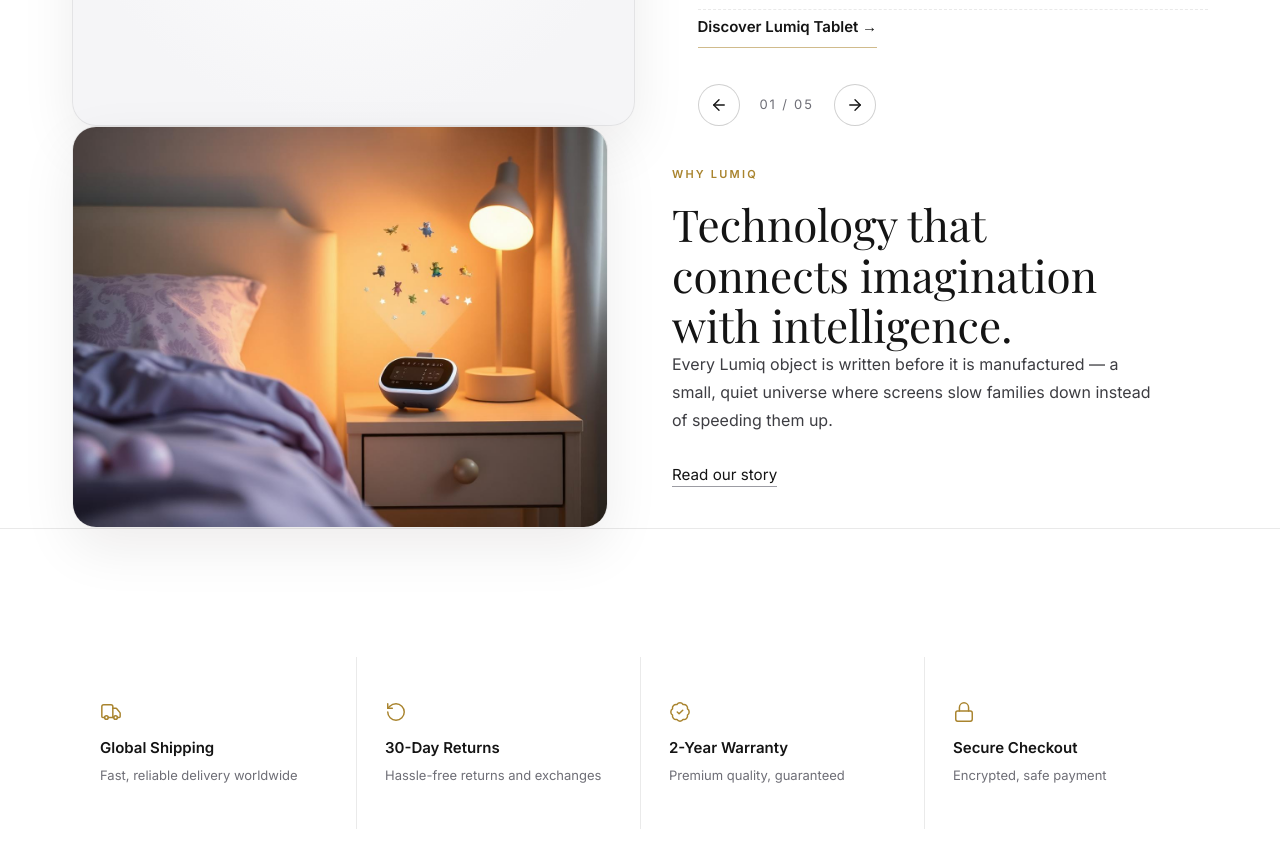
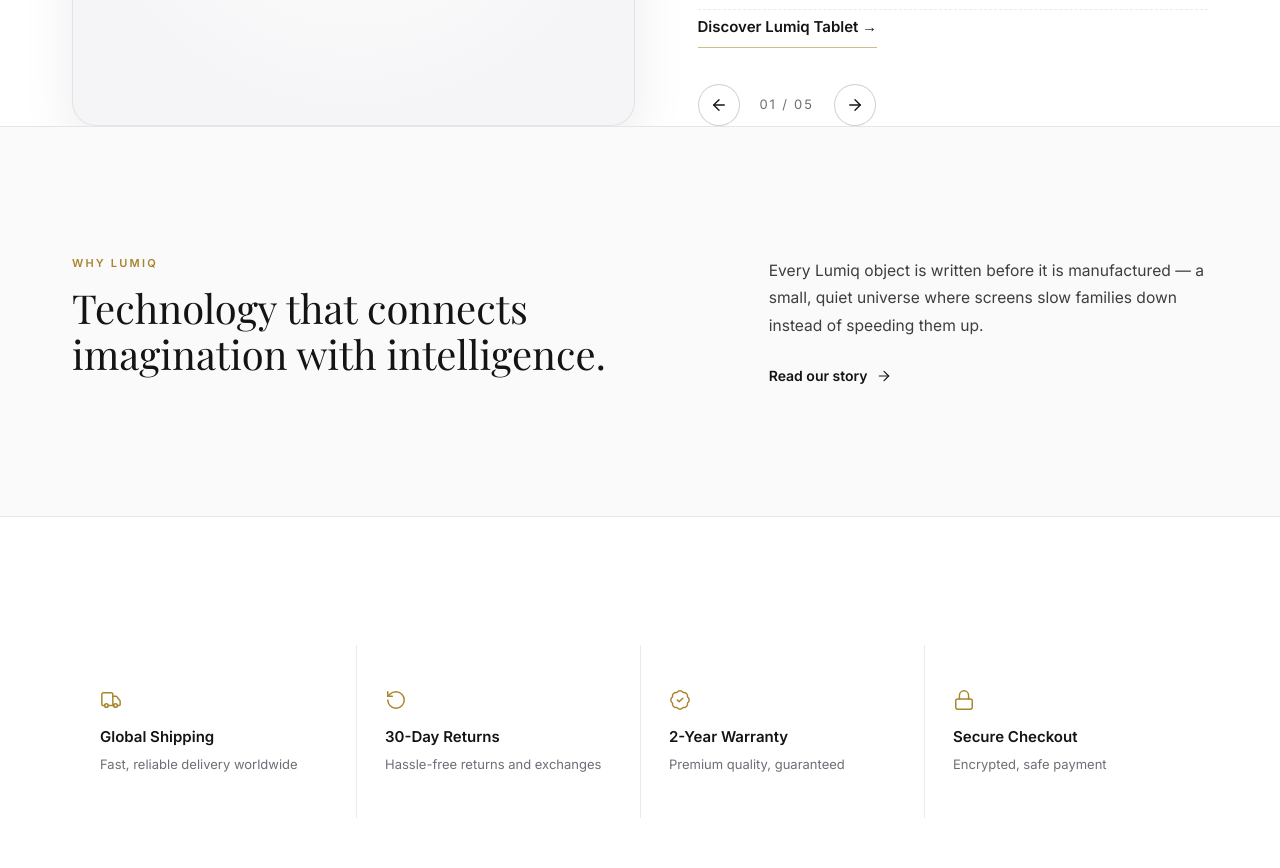
Before and after one commit to huangbai-AI/lumiqstudiovercel, a Next.js app: page /en/products in a window 1280 px wide. Shown: the part 1840-2708 px from the top of the page. Built offline with nearby package versions, Linux system fonts and the light colour scheme; a web font is replaced by a local one.

Commit message:
简化产品总览品牌故事引导区

```diff
--- a/components/ProductsShowcase.tsx
+++ b/components/ProductsShowcase.tsx
@@ -269,24 +269,20 @@
         </div>
       </section>
 
-      {/* Lifestyle */}
-      <section className="container prod-life reveal">
-        <div className="prod-life-media">
-          <Image
-            src="/pal-kid.jpg"
-            alt={t("lifeAlt")}
-            width={1200}
-            height={900}
-            sizes="(max-width: 960px) 100vw, 50vw"
-          />
-        </div>
-        <div className="prod-life-text">
-          <span className="prod-kicker">{t("why")}</span>
-          <h2 className="serif">{t("whyTitle")}</h2>
-          <p>{t("whyBody")}</p>
-          <Link href="/story" className="prod-ghost-link">
-            {t("story")}
-          </Link>
+      {/* Brand story invitation */}
+      <section className="prod-story-invite reveal">
+        <div className="container prod-story-invite-inner">
+          <div className="prod-story-invite-heading">
+            <span className="prod-kicker">{t("why")}</span>
+            <h2 className="serif">{t("whyTitle")}</h2>
+          </div>
+          <div className="prod-story-invite-copy">
+            <p>{t("whyBody")}</p>
+            <Link href="/story" className="prod-story-link">
+              <span>{t("story")}</span>
+              <ArrowRight size={16} strokeWidth={1.7} aria-hidden="true" />
+            </Link>
+          </div>
         </div>
       </section>
 
@@ -374,12 +370,16 @@
         .prod-stage-nav button:hover { background: var(--ink); color: #fff; border-color: var(--ink); }
         .prod-counter { font-size: 0.8125rem; letter-spacing: 0.14em; color: var(--ink-3); }
 
-        .prod-life { display: grid; grid-template-columns: 1fr 1fr; gap: 4rem; align-items: center; padding-top: 2rem; padding-bottom: 6rem; }
-        .prod-life-media { border-radius: 24px; overflow: hidden; border: 1px solid rgba(20,20,20,.08); aspect-ratio: 4 / 3; box-shadow: 0 20px 54px rgba(24,18,10,.08); }
-        .prod-life-media img { width: 100%; height: 100%; object-fit: cover; display: block; transition: transform 0.9s ease; }
-        .prod-life-media:hover img { transform: scale(1.04); }
-        .prod-life-text h2 { font-size: clamp(1.9rem, 3.5vw, 2.75rem); line-height: 1.14; margin: 0 0 1.25rem; }
-        .prod-life-text p { color: var(--ink-2); line-height: 1.75; max-width: 30rem; margin-bottom: 1.75rem; }
+        .prod-story-invite { border-top: 1px solid var(--border); background: var(--cream-2); }
+        .prod-story-invite-inner { display: grid; grid-template-columns: minmax(0, 1.15fr) minmax(18rem, .85fr); gap: clamp(3rem, 8vw, 7rem); align-items: start; padding-top: clamp(4rem, 7vw, 5.5rem); padding-bottom: clamp(4rem, 7vw, 5.5rem); }
+        .prod-story-invite .prod-kicker { margin-bottom: .8rem; }
+        .prod-story-invite-heading h2 { max-width: 36rem; font-size: clamp(1.85rem, 3.2vw, 2.5rem); line-height: 1.16; }
+        .prod-story-invite-copy p { color: var(--ink-2); font-size: .975rem; line-height: 1.75; margin: .15rem 0 1.5rem; }
+        .prod-story-link { display: inline-flex; align-items: center; gap: .55rem; color: var(--ink-2); font-size: .875rem; font-weight: 600; }
+        .prod-story-link svg { transition: transform .25s ease; }
+        .prod-story-link:hover { color: var(--gold); }
+        .prod-story-link:hover svg { transform: translateX(3px); }
+        .prod-story-link:focus-visible { outline: 2px solid var(--ink); outline-offset: 5px; }
 
         .prod-promise { border-top: 1px solid var(--border); }
         .prod-promise-grid { display: grid; grid-template-columns: repeat(4, 1fr); }
@@ -398,7 +398,7 @@
           .prod-tabs { grid-template-columns: 1fr; gap: 0.5rem; margin: 2.25rem 0 2.5rem; }
           .prod-tab { padding: 0.9rem 0 0.9rem; }
           .prod-stage { grid-template-columns: 1fr; gap: 2.5rem; }
-          .prod-life { grid-template-columns: 1fr; gap: 2.5rem; padding-bottom: 4rem; }
+          .prod-story-invite-inner { grid-template-columns: 1fr; gap: 1.5rem; }
           .prod-promise-grid { grid-template-columns: repeat(2, 1fr); }
           .prod-promise-item:nth-child(odd) { border-left: none; }
           .prod-promise-item:nth-child(n+3) { border-top: 1px solid var(--border); }
@@ -412,7 +412,7 @@
           .prod-hero-media img { padding: 1rem; transform: scale(.97); }
         }
         @media (prefers-reduced-motion: reduce) {
-          .prod-hero-media img, .prod-stage-media img, .prod-life-media img { transition: none; }
+          .prod-hero-media img, .prod-stage-media img, .prod-story-link svg { transition: none; }
         }
       `}</style>
     </main>
```
Also changed, not shown: 1 other file (tests, documents, lock files or other folders).
